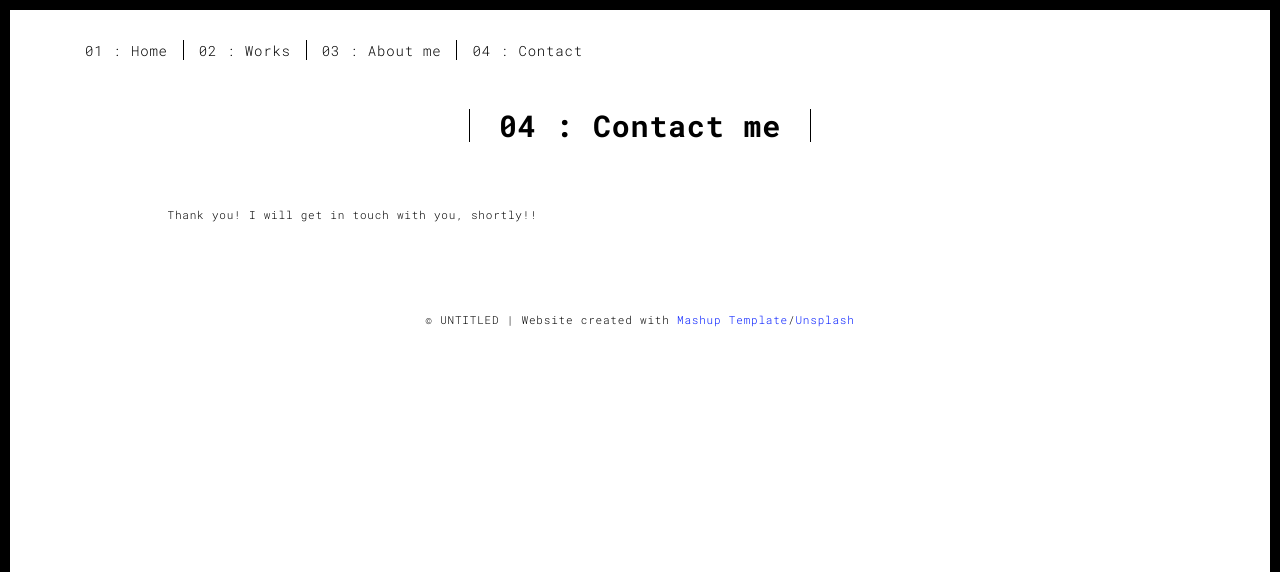
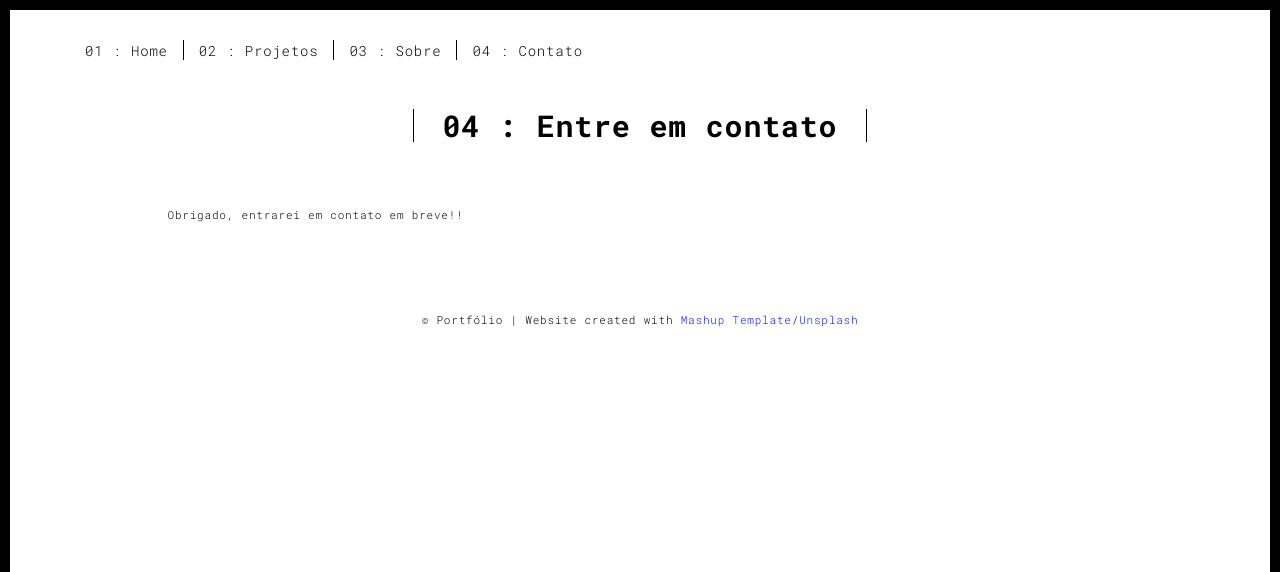
Before and after one commit to soutog/portfolio, a Flask app: template templates/thankyou.html in a window 1280 px wide. Shown: the top 572 px of the page. Run offline with Flask 2, Linux system fonts and the light colour scheme; the template is opened without the code that fills it, so the values that code supplies are empty.

Commit message:
my portfolio website3

```diff
--- a/templates/thankyou.html
+++ b/templates/thankyou.html
@@ -38,9 +38,9 @@
       <div class="collapse navbar-collapse" id="navbar-collapse">
         <ul class="nav navbar-nav ">
           <li><a href="./index.html" title="">01 : Home</a></li>
-          <li><a href="./works.html" title="">02 : Works</a></li>
-          <li><a href="./about.html" title="">03 : About me</a></li>
-          <li><a href="./contact.html" title="">04 : Contact</a></li>
+          <li><a href="./works.html" title="">02 : Projetos</a></li>
+          <li><a href="./about.html" title="">03 : Sobre </a></li>
+          <li><a href="./contact.html" title="">04 : Contato</a></li>
         </ul>
 
 
@@ -54,12 +54,12 @@
       <div class="row">
         <div class="col-xs-12">
           <div class="section-container-spacer text-center">
-            <h1 class="h2">04 : Contact me</h1>
+            <h1 class="h2">04 : Entre em contato</h1>
           </div>
 
           <div class="row">
             <div class="col-md-10 col-md-offset-1">
-               Thank you! I will get in touch with you, shortly!!
+               Obrigado, entrarei em contato em breve!!
             </div>
           </div>
 
@@ -73,7 +73,7 @@
   <div class="container">
     <div class="row">
       <div class="col-xs-12">
-        <p>© UNTITLED | Website created with <a href="http://www.mashup-template.com/" title="Create website with free html template">Mashup Template</a>/<a href="https://www.unsplash.com/" title="Beautiful Free Images">Unsplash</a></p>
+        <p>© Portfólio | Website created with <a href="http://www.mashup-template.com/" title="Create website with free html template">Mashup Template</a>/<a href="https://www.unsplash.com/" title="Beautiful Free Images">Unsplash</a></p>
       </div>
     </div>
   </div>
```
